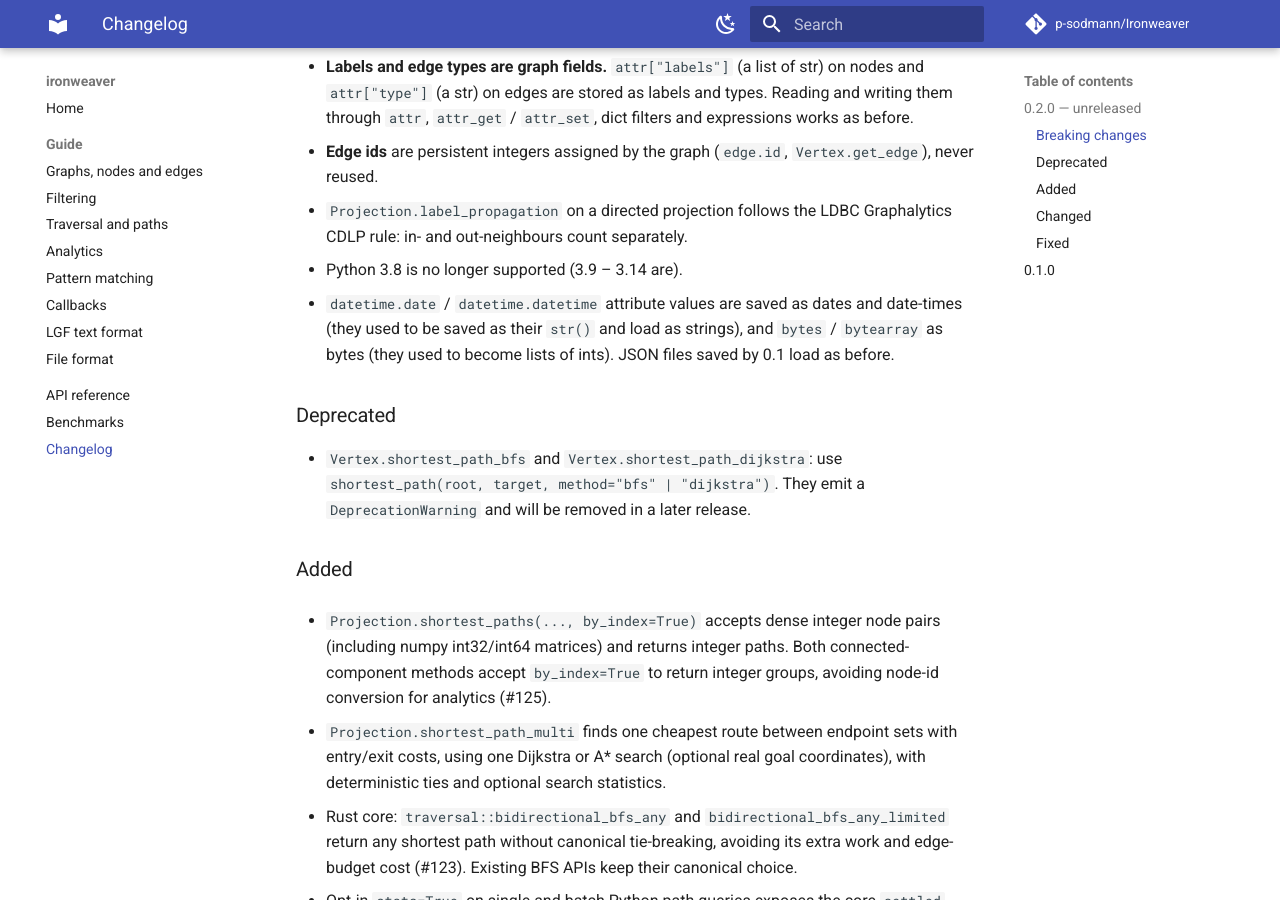
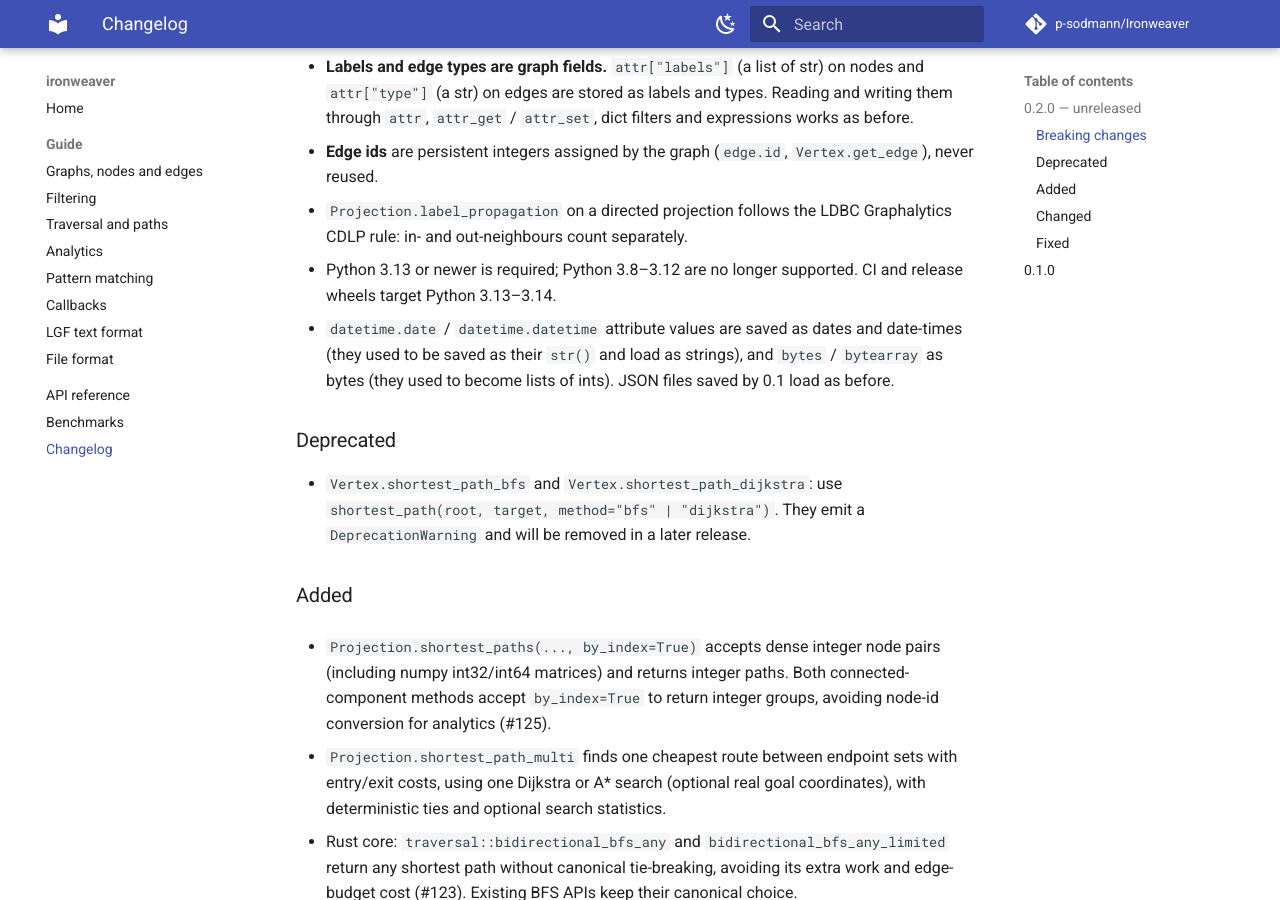
Before and after one commit to p-sodmann/Ironweaver, an MkDocs documentation site: the page built from docs/changelog.md, in a window 1280 px wide and 900 px high, scrolled down 720 px. Built offline with MkDocs 1.6.1 and Material for MkDocs 9.7.7, drawn with Linux system fonts in a browser that asks for light colours; comment, search, counter and statistics services are not loaded.

Commit message:
Require Python 3.13 and focus CI and wheels on recent versions

```diff
--- a/CHANGELOG.md
+++ b/CHANGELOG.md
@@ -33,7 +33,8 @@ a query layer and database foundations.
   `Vertex.get_edge`), never reused.
 - `Projection.label_propagation` on a directed projection follows the LDBC
   Graphalytics CDLP rule: in- and out-neighbours count separately.
-- Python 3.8 is no longer supported (3.9 – 3.14 are).
+- Python 3.13 or newer is required; Python 3.8–3.12 are no longer supported.
+  CI and release wheels target Python 3.13–3.14.
 - `datetime.date` / `datetime.datetime` attribute values are saved as dates
   and date-times (they used to be saved as their `str()` and load as
   strings), and `bytes` / `bytearray` as bytes (they used to become lists of
--- a/llms.txt
+++ b/llms.txt
@@ -1,6 +1,8 @@
 # IronWeaver
 
 > Rust-powered directed graph library for Python (PyO3). A `Vertex` is the graph, `Node`s hold an `attr` dict, labels and edges, `Edge`s are directed and carry a type, a persistent integer id and an `attr` dict. Traversals, filtering, shortest paths (BFS and Dijkstra), random walks, JSON/binary persistence, change callbacks, NetworkX conversion and an LGF text format parser. Every example below runs as written.
+
+Requires Python 3.13 or newer. CI and release wheels target Python 3.13–3.14.
 
 Install from source: `pip install maturin && pip install -e .` — then `from ironweaver import Vertex`.
 
--- a/pyproject.toml
+++ b/pyproject.toml
@@ -7,7 +7,7 @@ name = "ironweaver"
 dynamic = ["version"]  # from Cargo.toml
 description = "A fast property graph library for Python, with graph algorithms, pattern matching and analytics in Rust"
 readme = "README.md"
-requires-python = ">=3.9"
+requires-python = ">=3.13"
 license = "MIT"
 license-files = ["LICENSE"]
 authors = [{ name = "Philipp Sodmann", email = "psodmann@gmail.com" }]
@@ -16,10 +16,6 @@ classifiers = [
     "Development Status :: 3 - Alpha",
     "Intended Audience :: Developers",
     "Programming Language :: Python :: 3",
-    "Programming Language :: Python :: 3.9",
-    "Programming Language :: Python :: 3.10",
-    "Programming Language :: Python :: 3.11",
-    "Programming Language :: Python :: 3.12",
     "Programming Language :: Python :: 3.13",
     "Programming Language :: Python :: 3.14",
     "Programming Language :: Rust",
```
Also changed, not shown: AGENTS.md (+1 -1 lines), README.md (+1 -1 lines), RELEASING.md (+2 -2 lines), 3 other files.
